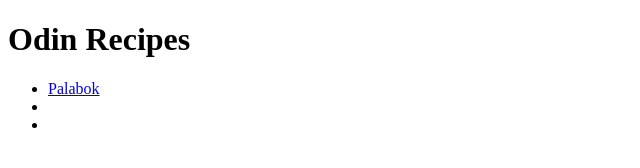
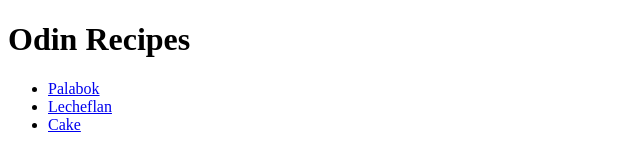
Before and after one commit to 3mr8t/odin-recipes, a plain HTML site: page index.html in a window 1280 px wide. Shown: the whole page, without its empty margins (0-640 px from the left). Drawn offline with Linux system fonts and the light colour scheme.

Commit message:
Put a name for the last two links

```diff
--- a/index.html
+++ b/index.html
@@ -9,8 +9,8 @@
     <h1>Odin Recipes</h1>
     <ul>
         <li><a href="recipes/palabok.html">Palabok</a></li>
-        <li><a href="recipes/lecheflan.html"></a></li>
-        <li><a href="recipes/palabok.html"></a></li>
+        <li><a href="recipes/lecheflan.html">Lecheflan</a></li>
+        <li><a href="recipes/cake.html">Cake</a></li>
     </ul>
 </body>
 </html>
```
